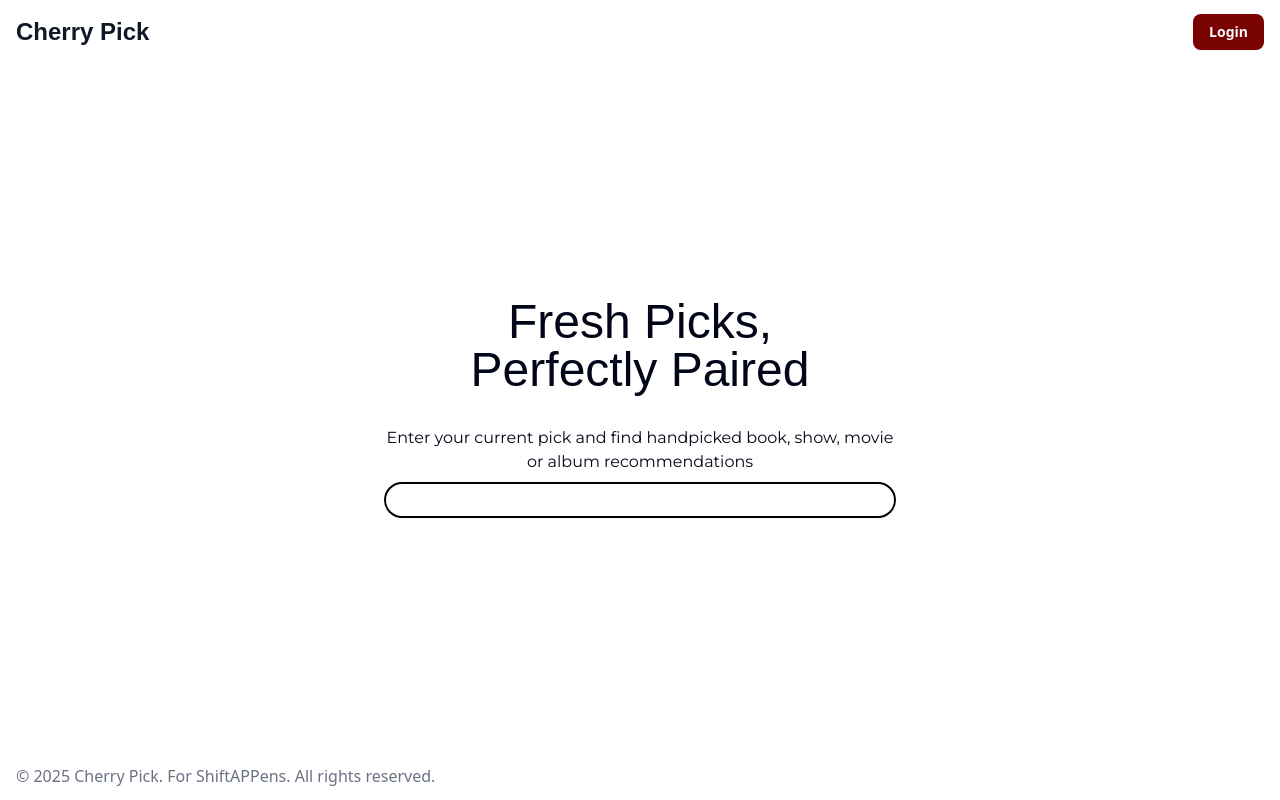
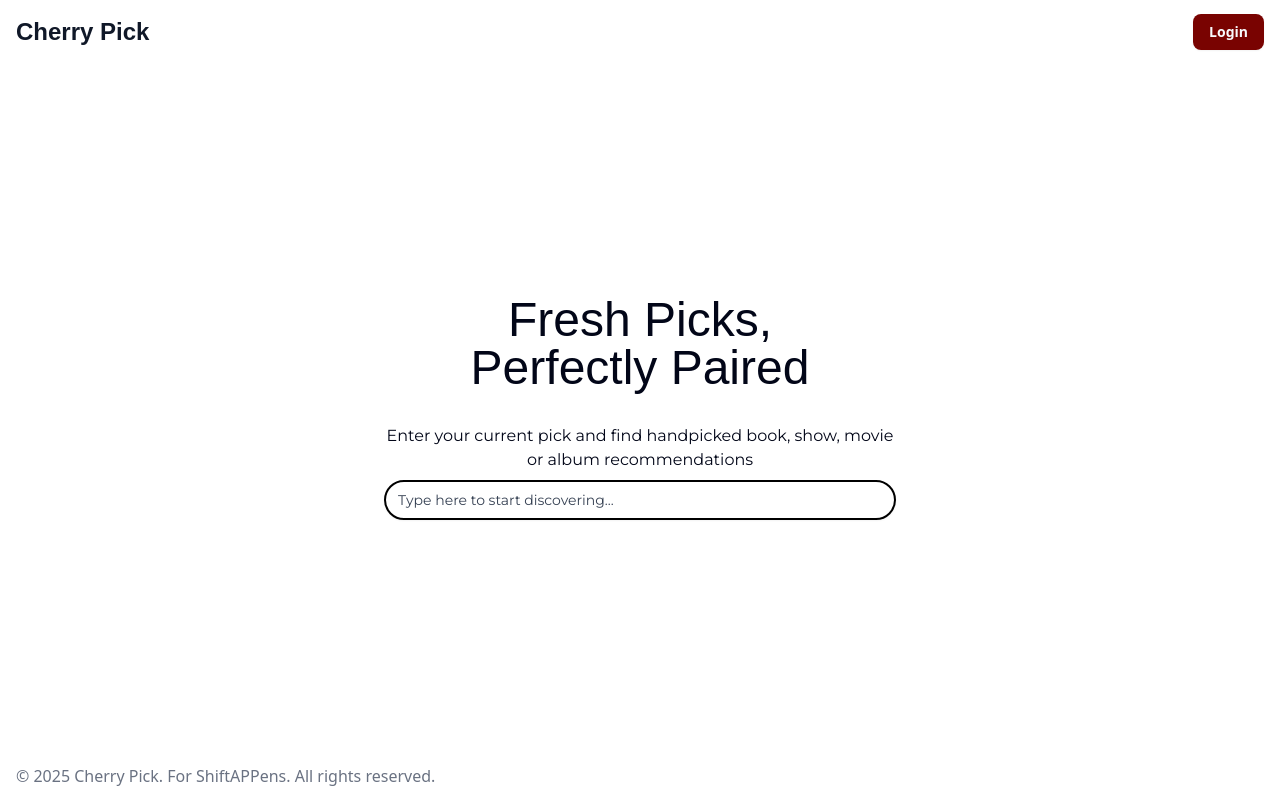
Before and after one commit to HenriqueSFernandes/CherryPick, a Next.js app in the folder cherrypick-fe/: page / in a window 1280 px wide. Built offline with nearby package versions, Linux system fonts and the light colour scheme.

Commit message:
Add welcome input

```diff
--- a/cherrypick-fe/src/components/home/welcome.tsx
+++ b/cherrypick-fe/src/components/home/welcome.tsx
@@ -14,7 +14,8 @@ export default async function Welcome() {
         recommendations
       </div>
       <Input
-        className={`row-start-5 ${montserrat.className} rounded-full border-black border-2`}
+        className={`row-start-5 h-10 ${montserrat.className} rounded-full border-black border-2 placeholder:text-gray-700`}
+        placeholder="Type here to start discovering..."
       ></Input>
     </section>
   );
```
